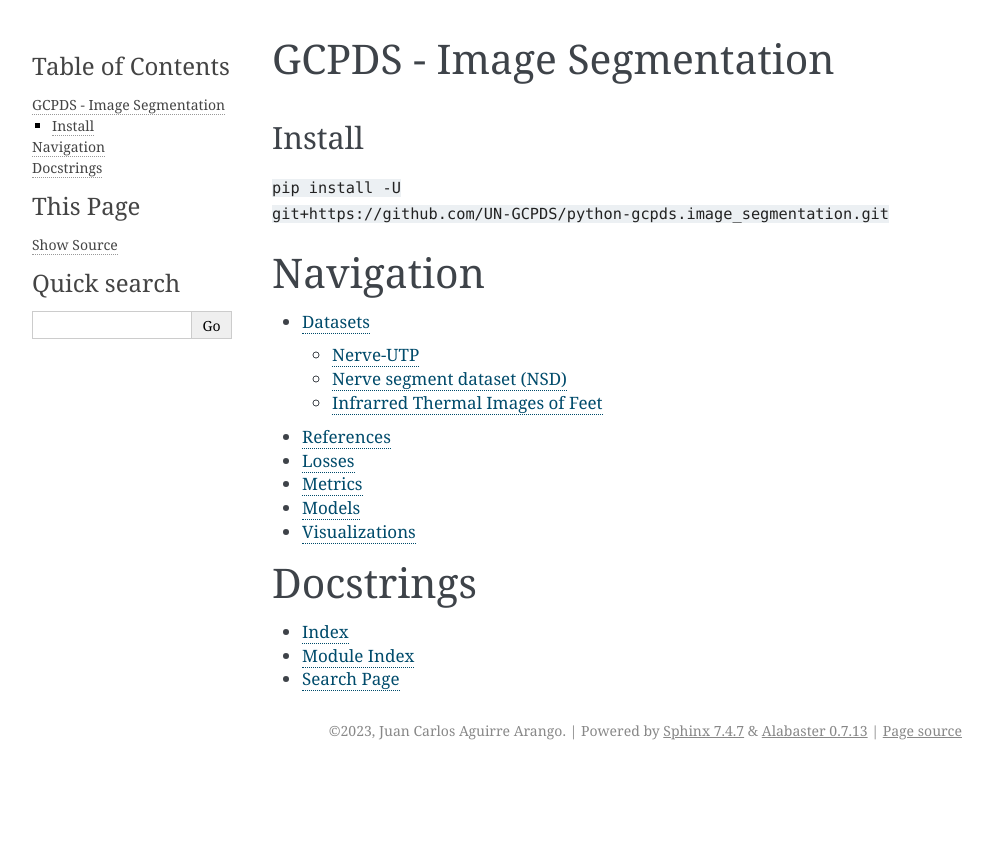
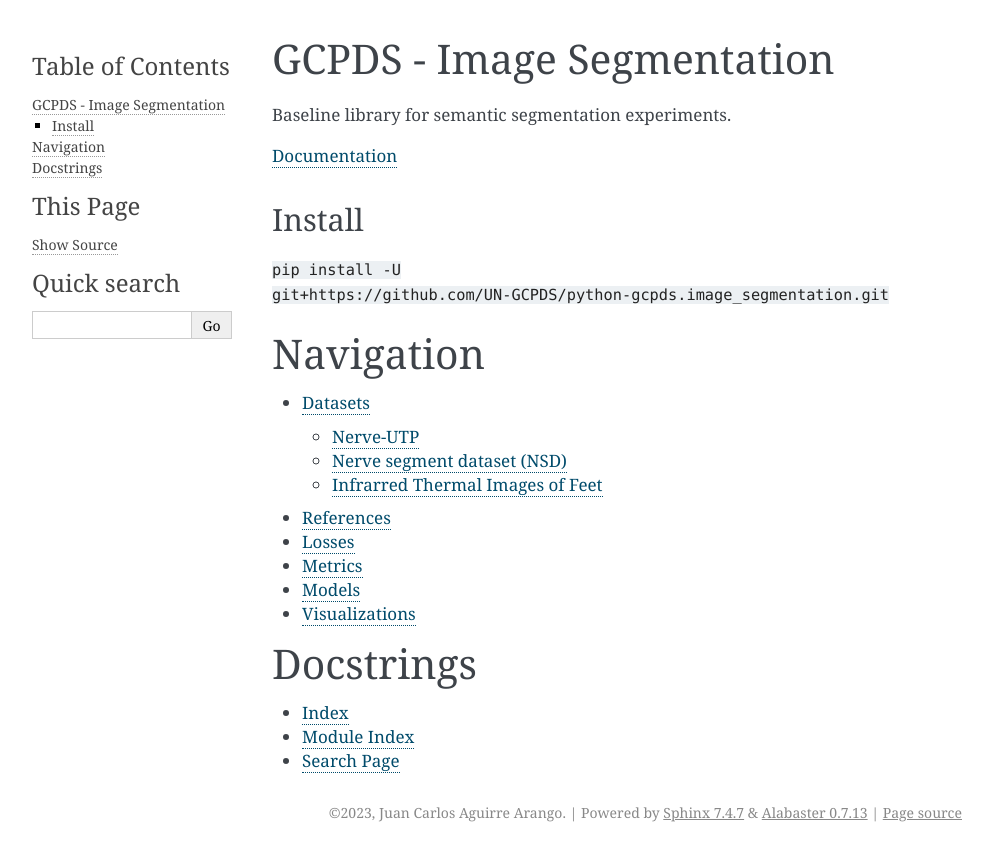
Before and after one commit to UN-GCPDS/python-gcpds.image_segmentation, a Sphinx documentation site: the page built from docs/source/index.rst, in a window 1280 px wide. Shown: the top 861 px of the page, without its empty margins (148-1141 px from the left). Built offline with Sphinx 7.4.7, drawn with Linux system fonts in a browser that asks for light colours; pages that are not in the unit, such as notebooks, are missing from menus.

Commit message:
Update: documentation of datasets

```diff
--- a/docs/source/notebooks/readme.rst
+++ b/docs/source/notebooks/readme.rst
@@ -1,5 +1,9 @@
 GCPDS - Image Segmentation
 ==========================
+
+Baseline library for semantic segmentation experiments.
+
+`Documentation <https://gcpds-image-segmentation.readthedocs.io/en/latest/>`__
 
 Install
 -------
```
Also changed, not shown: README.md (+3 -0 lines), docs/source/notebooks/02-datasets.ipynb.
